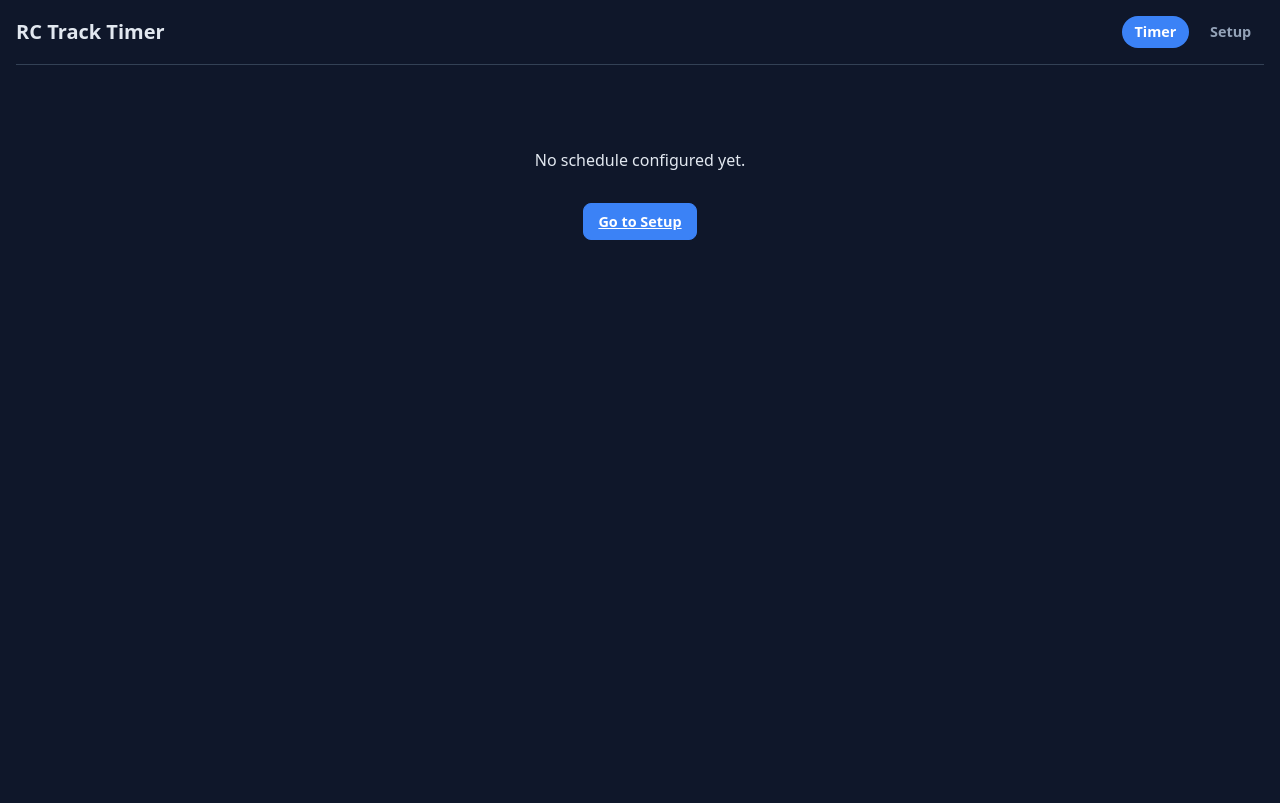
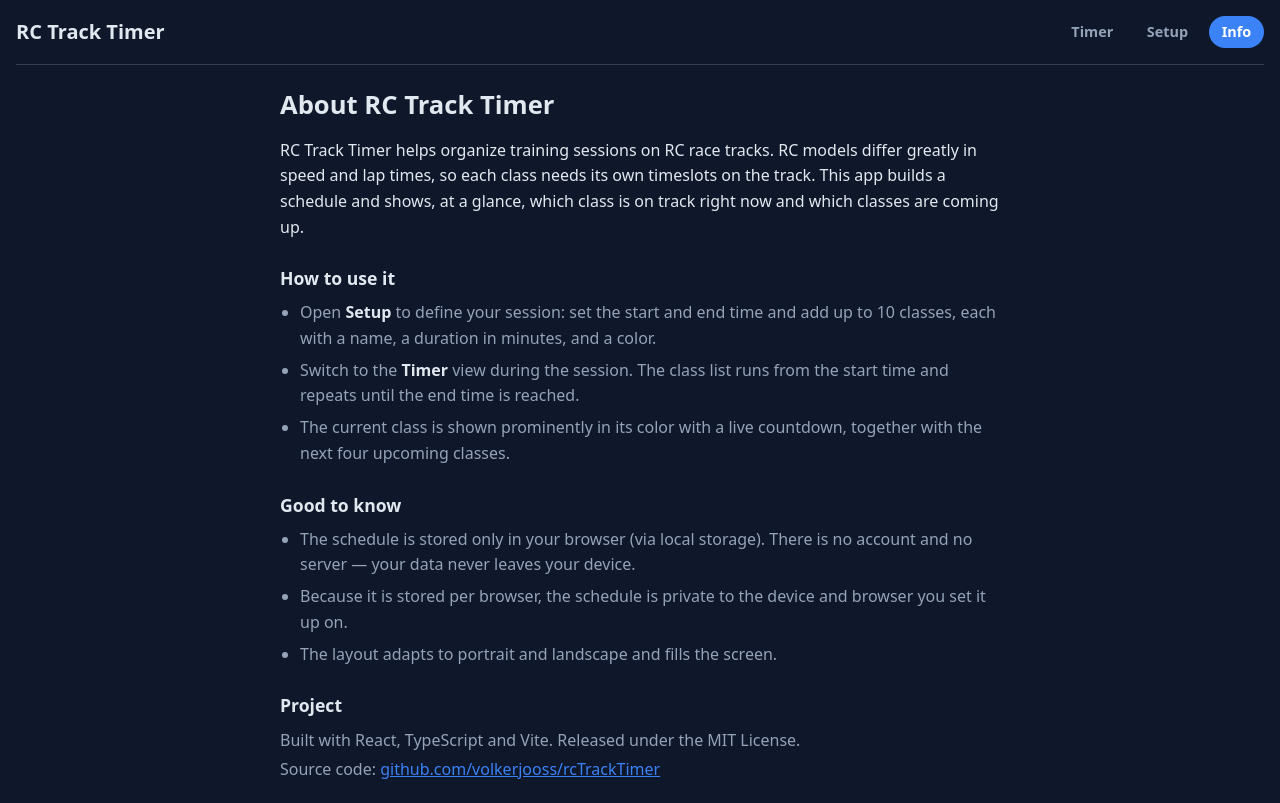
Before and after one commit to volkerjooss/rcTrackTimer, a React (Vite) app: page /#/info in a window 1280 px wide. Before the commit this address led to /. Built offline with nearby package versions, Linux system fonts and the light colour scheme.

Commit message:
Add beep

```diff
--- a/src/App.tsx
+++ b/src/App.tsx
@@ -2,6 +2,7 @@ import { NavLink, Navigate, Route, Routes } from 'react-router-dom'
 import { useSchedule } from './storage'
 import MainView from './components/MainView'
 import SetupView from './components/SetupView'
+import InfoView from './components/InfoView'
 
 export default function App() {
   const { schedule, update } = useSchedule()
@@ -17,6 +18,9 @@ export default function App() {
           <NavLink to="/setup" className={({ isActive }) => (isActive ? 'nav-link active' : 'nav-link')}>
             Setup
           </NavLink>
+          <NavLink to="/info" className={({ isActive }) => (isActive ? 'nav-link active' : 'nav-link')}>
+            Info
+          </NavLink>
         </nav>
       </header>
 
@@ -24,6 +28,7 @@ export default function App() {
         <Routes>
           <Route path="/" element={<MainView schedule={schedule} />} />
           <Route path="/setup" element={<SetupView schedule={schedule} update={update} />} />
+          <Route path="/info" element={<InfoView />} />
           <Route path="*" element={<Navigate to="/" replace />} />
         </Routes>
       </main>
--- /dev/null
+++ b/src/components/InfoView.tsx
@@ -0,0 +1,60 @@
+export default function InfoView() {
+  return (
+    <section className="info">
+      <h2 className="info-title">About RC Track Timer</h2>
+
+      <p className="info-lead">
+        RC Track Timer helps organize training sessions on RC race tracks. RC
+        models differ greatly in speed and lap times, so each class needs its own
+        timeslots on the track. This app builds a schedule and shows, at a glance,
+        which class is on track right now and which classes are coming up.
+      </p>
+
+      <h3 className="info-heading">How to use it</h3>
+      <ul className="info-list">
+        <li>
+          Open <strong>Setup</strong> to define your session: set the start and
+          end time and add up to 10 classes, each with a name, a duration in
+          minutes, and a color.
+        </li>
+        <li>
+          Switch to the <strong>Timer</strong> view during the session. The class
+          list runs from the start time and repeats until the end time is reached.
+        </li>
+        <li>
+          The current class is shown prominently in its color with a live
+          countdown, together with the next four upcoming classes.
+        </li>
+      </ul>
+
+      <h3 className="info-heading">Good to know</h3>
+      <ul className="info-list">
+        <li>
+          The schedule is stored only in your browser (via local storage). There
+          is no account and no server — your data never leaves your device.
+        </li>
+        <li>
+          Because it is stored per browser, the schedule is private to the device
+          and browser you set it up on.
+        </li>
+        <li>The layout adapts to portrait and landscape and fills the screen.</li>
+      </ul>
+
+      <h3 className="info-heading">Project</h3>
+      <p className="info-text">
+        Built with React, TypeScript and Vite. Released under the MIT License.
+      </p>
+      <p className="info-text">
+        Source code:{' '}
+        <a
+          className="info-link"
+          href="https://github.com/volkerjooss/rcTrackTimer"
+          target="_blank"
+          rel="noopener noreferrer"
+        >
+          github.com/volkerjooss/rcTrackTimer
+        </a>
+      </p>
+    </section>
+  )
+}
--- a/src/components/MainView.tsx
+++ b/src/components/MainView.tsx
@@ -1,6 +1,8 @@
 import { Link } from 'react-router-dom'
+import { useEffect, useRef } from 'react'
 import type { Schedule } from '../types'
 import { useNow } from '../useNow'
+import { beep } from '../sound'
 import {
   buildTimeline,
   formatClock,
@@ -16,6 +18,19 @@ export default function MainView({ schedule }: Props) {
   const now = useNow(1000)
   const slots = buildTimeline(schedule, now)
   const { current, upcoming, remainingMs, beforeStart, finished } = getActiveState(slots, now)
+
+  // Beep once when the active class changes (only after the first observed slot).
+  const lastSlotStart = useRef<number | null>(null)
+  useEffect(() => {
+    const start = current ? current.start : null
+    if (start !== lastSlotStart.current) {
+      const isFirstObservation = lastSlotStart.current === null
+      lastSlotStart.current = start
+      if (!isFirstObservation && start !== null && schedule.beepEnabled) {
+        beep(schedule.beepDurationSec * 1000)
+      }
+    }
+  }, [current, schedule.beepEnabled])
 
   if (schedule.entries.length === 0) {
     return (
--- a/src/components/SetupView.tsx
+++ b/src/components/SetupView.tsx
@@ -1,4 +1,5 @@
 import { DEFAULT_COLORS, MAX_ENTRIES, type Schedule, type ScheduleEntry } from '../types'
+import { beep } from '../sound'
 
 interface Props {
   schedule: Schedule
@@ -18,6 +19,19 @@ export default function SetupView({ schedule, update }: Props) {
 
   function setEndTime(endTime: string) {
     update((prev) => ({ ...prev, endTime }))
+  }
+
+  function setBeepEnabled(beepEnabled: boolean) {
+    if (beepEnabled) {
+      // Unlock and preview the beep from within the click gesture.
+      beep(schedule.beepDurationSec * 1000)
+    }
+    update((prev) => ({ ...prev, beepEnabled }))
+  }
+
+  function setBeepDuration(value: number) {
+    const beepDurationSec = Math.min(10, Math.max(1, Math.round(value)))
+    update((prev) => ({ ...prev, beepDurationSec }))
   }
 
   function addEntry() {
@@ -83,6 +97,31 @@ export default function SetupView({ schedule, update }: Props) {
         </span>
       </div>
 
+      <div className="beep-settings">
+        <label className="toggle-field">
+          <input
+            type="checkbox"
+            checked={schedule.beepEnabled}
+            onChange={(e) => setBeepEnabled(e.target.checked)}
+          />
+          <span>Beep on class change</span>
+        </label>
+
+        {schedule.beepEnabled && (
+          <div className="beep-length">
+            <span className="beep-length-label">Length</span>
+            <input
+              type="number"
+              min={1}
+              max={10}
+              value={schedule.beepDurationSec}
+              onChange={(e) => setBeepDuration(Number(e.target.value))}
+            />
+            <span className="beep-length-unit">sec</span>
+          </div>
+        )}
+      </div>
+
       {schedule.entries.length === 0 ? (
         <p className="empty">No classes yet. Add your first class to build the schedule.</p>
       ) : (
--- a/src/index.css
+++ b/src/index.css
@@ -146,6 +146,54 @@ input[type='number'] {
   margin-left: auto;
   color: var(--text-dim);
   font-variant-numeric: tabular-nums;
+}
+
+.beep-settings {
+  display: flex;
+  align-items: center;
+  flex-wrap: wrap;
+  gap: 0.75rem 1.25rem;
+  margin-bottom: 1.25rem;
+  padding: 0.75rem 1rem;
+  background: var(--surface);
+  border: 1px solid var(--border);
+  border-radius: 10px;
+}
+
+.toggle-field {
+  display: inline-flex;
+  align-items: center;
+  gap: 0.5rem;
+  cursor: pointer;
+  color: var(--text);
+  font-weight: 600;
+}
+
+.toggle-field input {
+  width: 1.1rem;
+  height: 1.1rem;
+  cursor: pointer;
+}
+
+.beep-length {
+  display: inline-flex;
+  align-items: center;
+  gap: 0.4rem;
+  color: var(--text-dim);
+}
+
+.beep-length-label {
+  font-size: 0.8rem;
+  text-transform: uppercase;
+  letter-spacing: 0.06em;
+}
+
+.beep-length input {
+  width: 4rem;
+}
+
+.beep-length-unit {
+  font-size: 0.9rem;
 }
 
 .entry-list {
@@ -374,3 +422,49 @@ input[type='number'] {
   min-width: 4rem;
   text-align: right;
 }
+
+/* ---------- Info view ---------- */
+.info {
+  max-width: 720px;
+  margin: 0 auto;
+  line-height: 1.6;
+}
+
+.info-title {
+  margin: 0 0 0.75rem;
+  font-size: 1.6rem;
+}
+
+.info-lead {
+  color: var(--text);
+  margin: 0 0 1.5rem;
+}
+
+.info-heading {
+  margin: 1.5rem 0 0.5rem;
+  font-size: 1.1rem;
+  color: var(--text);
+}
+
+.info-list {
+  margin: 0;
+  padding-left: 1.25rem;
+  color: var(--text-dim);
+}
+
+.info-list li {
+  margin-bottom: 0.4rem;
+}
+
+.info-list strong {
+  color: var(--text);
+}
+
+.info-text {
+  color: var(--text-dim);
+  margin: 0.25rem 0;
+}
+
+.info-link {
+  color: var(--accent);
+}
--- /dev/null
+++ b/src/sound.ts
@@ -0,0 +1,45 @@
+let audioContext: AudioContext | null = null
+
+function getContext(): AudioContext | null {
+  if (typeof window === 'undefined') return null
+  const Ctor = window.AudioContext || (window as unknown as { webkitAudioContext?: typeof AudioContext }).webkitAudioContext
+  if (!Ctor) return null
+  if (!audioContext) audioContext = new Ctor()
+  return audioContext
+}
+
+/**
+ * Play a short beep using the Web Audio API.
+ * @param durationMs length of the beep in milliseconds (default 1000).
+ */
+export function beep(durationMs = 1000): void {
+  const ctx = getContext()
+  if (!ctx) return
+  // Browsers may suspend the context until a user gesture has occurred.
+  if (ctx.state === 'suspended') void ctx.resume()
+
+  const now = ctx.currentTime
+  const oscillator = ctx.createOscillator()
+  const gain = ctx.createGain()
+
+  oscillator.type = 'sine'
+  oscillator.frequency.value = 880
+
+  const seconds = durationMs / 1000
+  // Short fade in/out to avoid clicks.
+  gain.gain.setValueAtTime(0, now)
+  gain.gain.linearRampToValueAtTime(0.3, now + 0.02)
+  gain.gain.setValueAtTime(0.3, now + Math.max(0.02, seconds - 0.05))
+  gain.gain.linearRampToValueAtTime(0, now + seconds)
+
+  oscillator.connect(gain)
+  gain.connect(ctx.destination)
+  oscillator.start(now)
+  oscillator.stop(now + seconds)
+}
+
+/** Resume the audio context from within a user gesture (e.g. a click). */
+export function unlockAudio(): void {
+  const ctx = getContext()
+  if (ctx && ctx.state === 'suspended') void ctx.resume()
+}
--- a/src/storage.ts
+++ b/src/storage.ts
@@ -14,6 +14,12 @@ function loadSchedule(): Schedule {
     // Backfill fields added after the initial version.
     if (typeof parsed.endTime !== 'string') {
       parsed.endTime = createEmptySchedule().endTime
+    }
+    if (typeof parsed.beepEnabled !== 'boolean') {
+      parsed.beepEnabled = createEmptySchedule().beepEnabled
+    }
+    if (typeof parsed.beepDurationSec !== 'number') {
+      parsed.beepDurationSec = createEmptySchedule().beepDurationSec
     }
     return parsed
   } catch {
--- a/src/types.ts
+++ b/src/types.ts
@@ -11,6 +11,10 @@ export interface Schedule {
   /** End time of the session as "HH:MM" (24h, local time). The class list
    *  repeats from the start time until this time is reached. */
   endTime: string
+  /** Play a 1s beep when the class changes. Off by default. */
+  beepEnabled: boolean
+  /** Beep length in seconds (1-10). */
+  beepDurationSec: number
   /** Ordered list of classes, max 10 entries. */
   entries: ScheduleEntry[]
 }
@@ -35,6 +39,8 @@ export function createEmptySchedule(): Schedule {
   return {
     startTime: '10:00',
     endTime: '17:00',
+    beepEnabled: false,
+    beepDurationSec: 1,
     entries: [],
   }
 }
```
